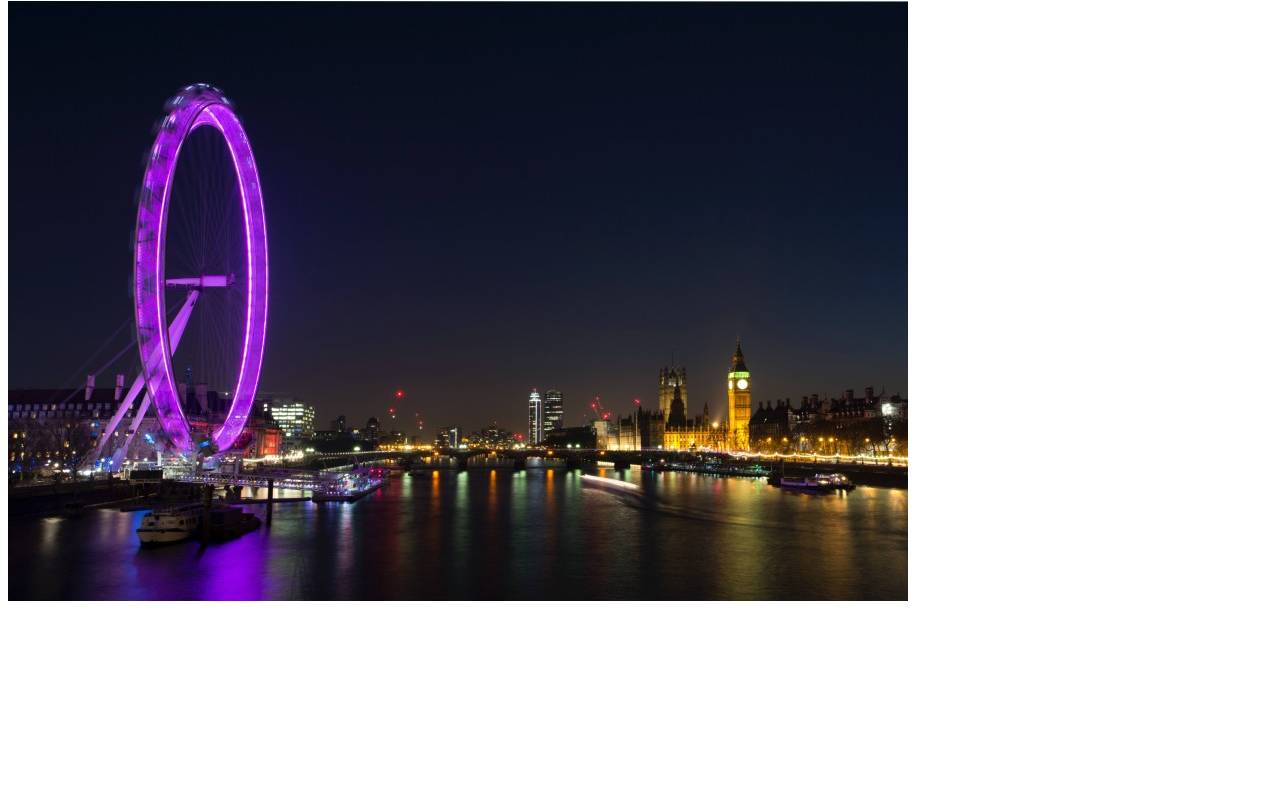
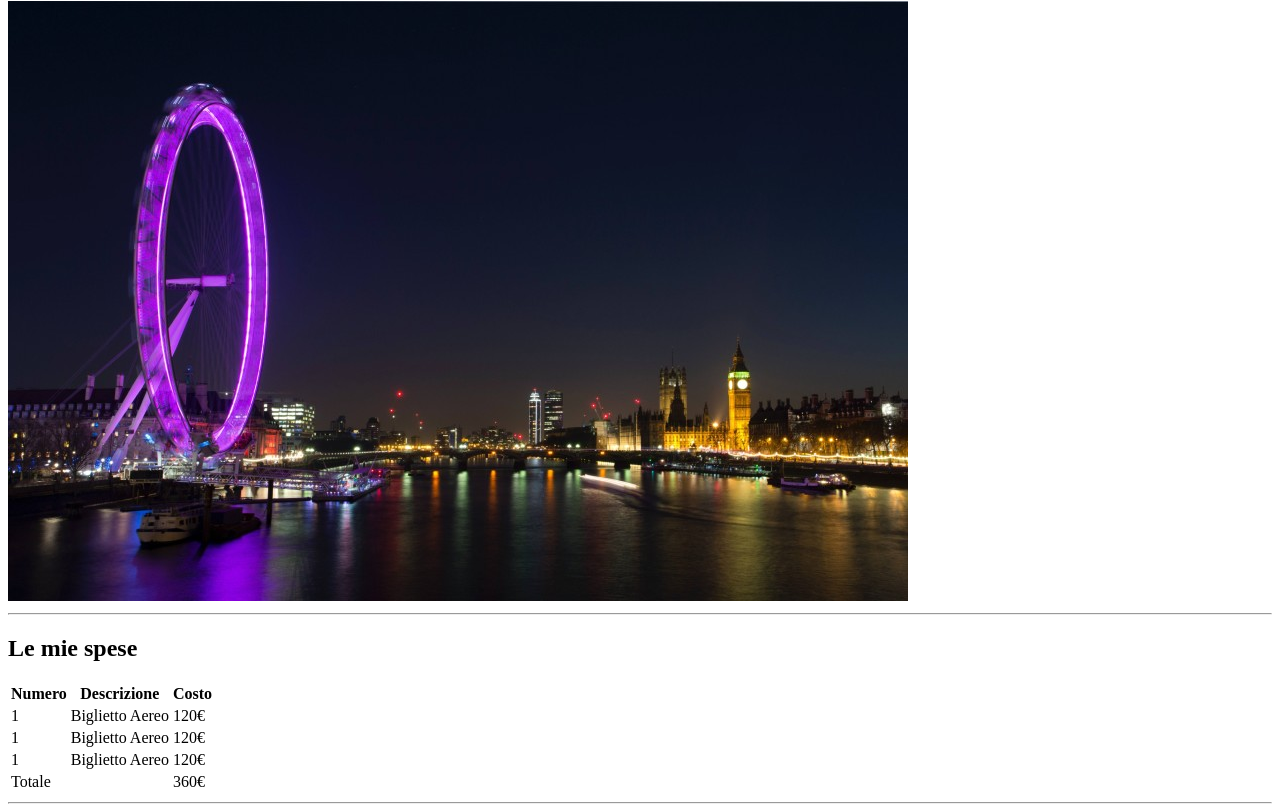
Before and after one commit to danielbosa/html-london-trip, a plain HTML site: page index.html in a window 1280 px wide. Shown: the part 79-891 px from the top of the page. Before the commit the page ends 800 px from the top, so only its background shows below. Drawn offline with Linux system fonts and the light colour scheme.

Commit message:
Section 1: spese

```diff
--- a/index.html
+++ b/index.html
@@ -7,18 +7,55 @@
 </head>
 
 <header>
-    <!-- Titolo in H1 e tre immagini con sotto br -->
+    <!-- Title in H1, 3 images without space. hr below -->
     <h1>Il mio Viaggio a Londra</h1>
     <img src="img/pexels-bill-emrich-230794-0.jpg" alt="London eye"
     ><img src="img/pexels-bill-emrich-230794-1.jpg" alt="London eye"
     ><img src="img/pexels-bill-emrich-230794-2.jpg" alt="London eye"
     >
+    <hr>
 </header>
 
 <body>
-    <!-- sezione spese: table + br -->
 
-    <!-- sezione cose da fare: ul + br -->
+    <!-- section "spese": table + hr -->
+    <section>
+        <h2>Le mie spese</h2>
+        <table>
+            <thead>
+                <tr>
+                    <th><strong>Numero</strong></th>
+                    <th><strong>Descrizione</strong></th>
+                    <th><strong>Costo</strong></th>
+                </tr>
+            </thead>
+            <tbody>
+                <tr>
+                    <td>1</td>
+                    <td>Biglietto Aereo</td>
+                    <td>120€</td>
+                </tr>
+                <tr>
+                    <td>1</td>
+                    <td>Biglietto Aereo</td>
+                    <td>120€</td>
+                </tr>
+                <tr>
+                    <td>1</td>
+                    <td>Biglietto Aereo</td>
+                    <td>120€</td>
+                </tr>
+                <tr>
+                    <td>Totale</td>
+                    <td>&nbsp;</td>
+                    <td>360€</td>
+                </tr>
+            </tbody>
+        </table>
+        <hr>
+    </section>
+
+    <!-- sezione cose da fare: ul + hr -->
 
     <!-- sezione info utili: ol con ul annidate-->
 
```
